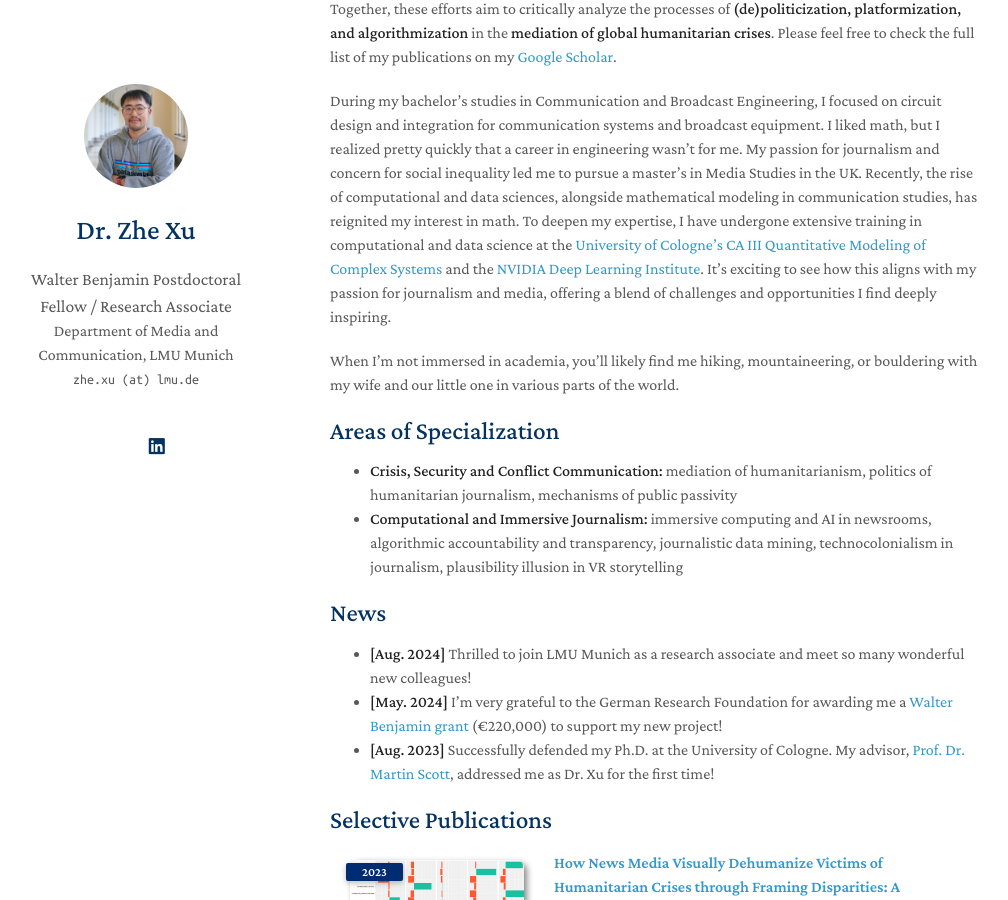
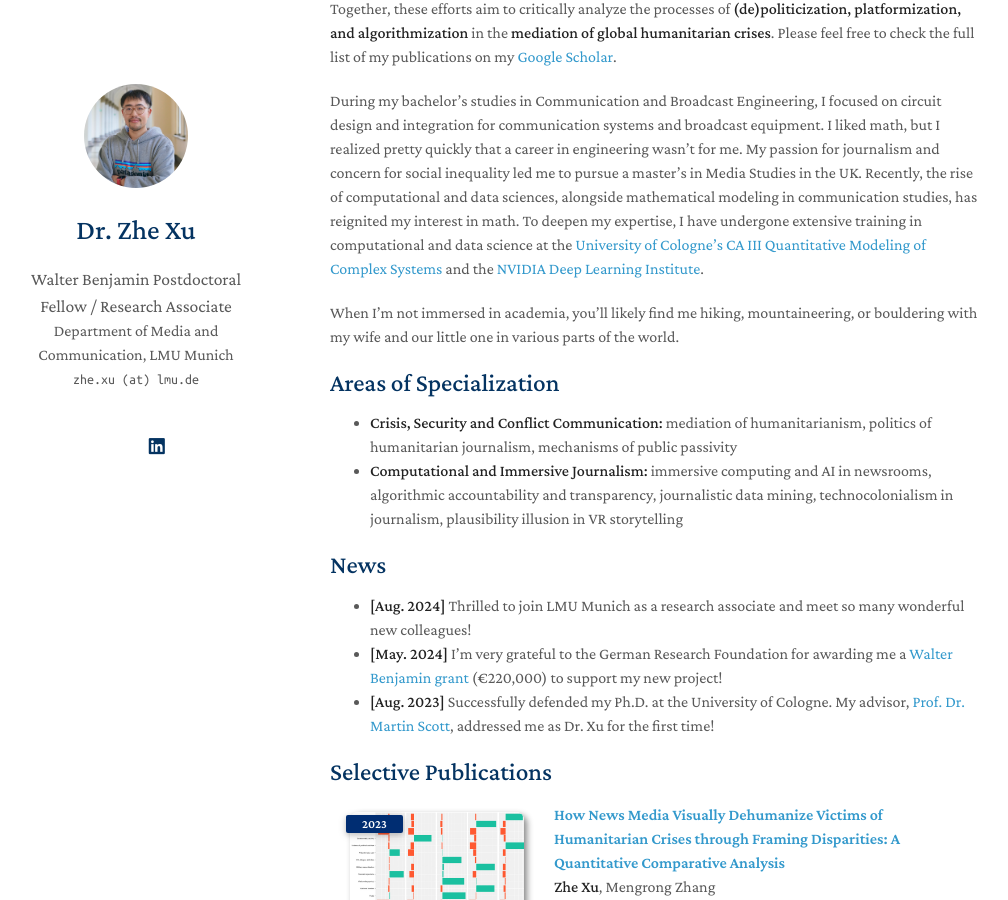
Before and after one commit to zhexuphd/home, a Jekyll site: the page built from index.md, in a window 1280 px wide and 900 px high, scrolled down 372 px. Shown: the whole window, without its empty margins (140-1148 px from the left). Built offline with Jekyll 4.4.1, drawn with Linux system fonts in a browser that asks for light colours; a style sheet for code colours, icons or effects is not loaded; our own code applies the rules of GitHub Pages for plain Markdown files.

Commit message:
Update index.md

```diff
--- a/index.md
+++ b/index.md
@@ -8,7 +8,7 @@
 
 Using methods from social, computational, and network sciences, my research primarily investigates: (1) **journalistic practices** during global crises such as refugee displacement, climate change, and war, with a focus on institutional roles, news framing, and the integration of AI, algorithmic systems, and immersive technologies; and (2) their **effects on the public**, including compassion fatigue, socio-psychological mechanisms of moral disengagement, and the proliferation of mis- and disinformation. Together, these efforts aim to critically analyze the processes of **(de)politicization, platformization, and algorithmization** in the **mediation of global humanitarian crises**. Please feel free to check the full list of my publications on my [Google Scholar](https://scholar.google.de/citations?user=lxUyedYAAAAJ&hl=en&oi=sra).
 
-During my bachelor’s studies in Communication and Broadcast Engineering, I focused on circuit design and integration for communication systems and broadcast equipment. I liked math, but I realized pretty quickly that a career in engineering wasn’t for me. My passion for journalism and concern for social inequality led me to pursue a master’s in Media Studies in the UK. Recently, the rise of computational and data sciences, alongside mathematical modeling in communication studies, has reignited my interest in math. To deepen my expertise, I have undergone extensive training in computational and data science at the [University of Cologne's CA III Quantitative Modeling of Complex Systems](http://ml-school.uni-koeln.de/) and the [NVIDIA Deep Learning Institute](https://learn.nvidia.com/courses/course-detail?course_id=course-v1:DLI+C-FX-06+V2). It’s exciting to see how this aligns with my passion for journalism and media, offering a blend of challenges and opportunities I find deeply inspiring.
+During my bachelor’s studies in Communication and Broadcast Engineering, I focused on circuit design and integration for communication systems and broadcast equipment. I liked math, but I realized pretty quickly that a career in engineering wasn’t for me. My passion for journalism and concern for social inequality led me to pursue a master’s in Media Studies in the UK. Recently, the rise of computational and data sciences, alongside mathematical modeling in communication studies, has reignited my interest in math. To deepen my expertise, I have undergone extensive training in computational and data science at the [University of Cologne's CA III Quantitative Modeling of Complex Systems](http://ml-school.uni-koeln.de/) and the [NVIDIA Deep Learning Institute](https://learn.nvidia.com/courses/course-detail?course_id=course-v1:DLI+C-FX-06+V2).
 
 When I’m not immersed in academia, you’ll likely find me hiking, mountaineering, or bouldering with my wife and our little one in various parts of the world.
 
```
